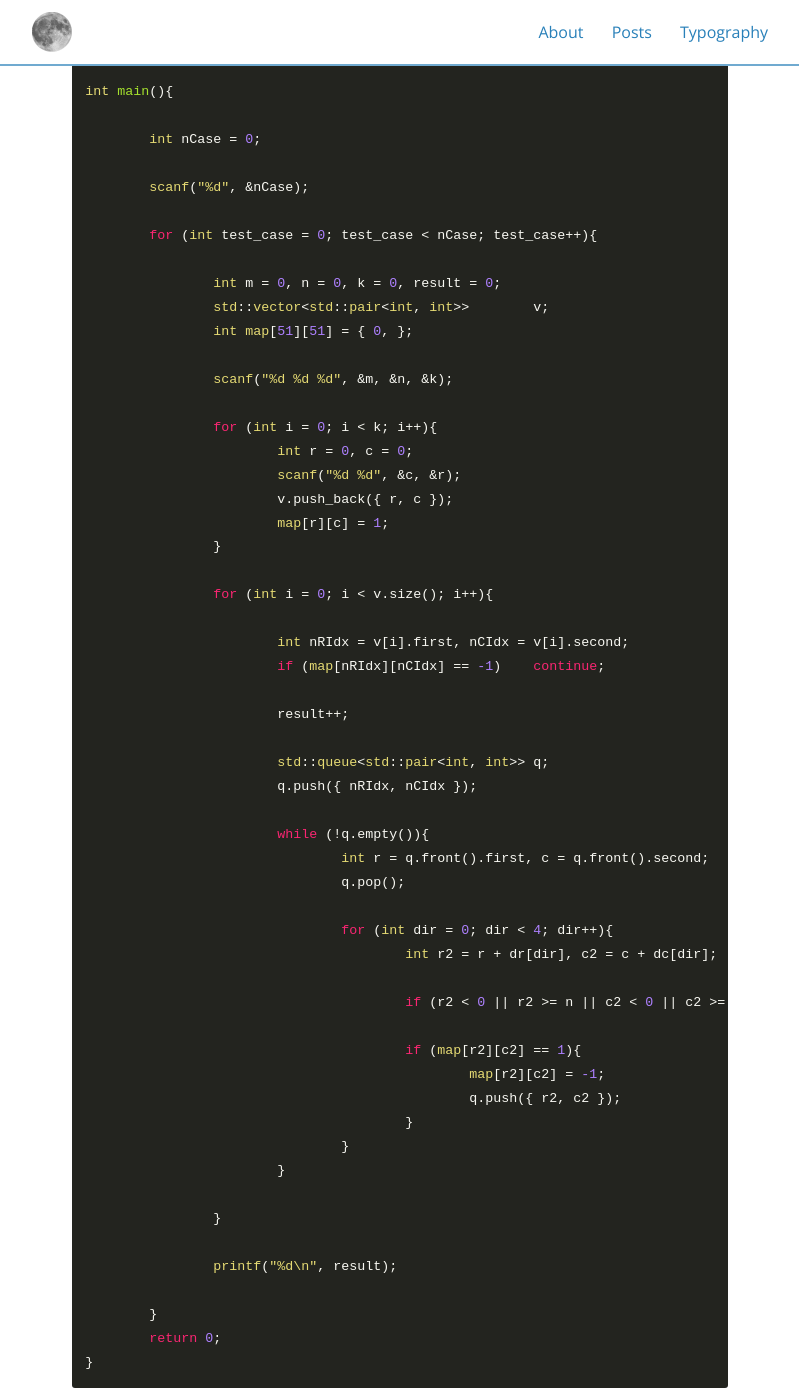
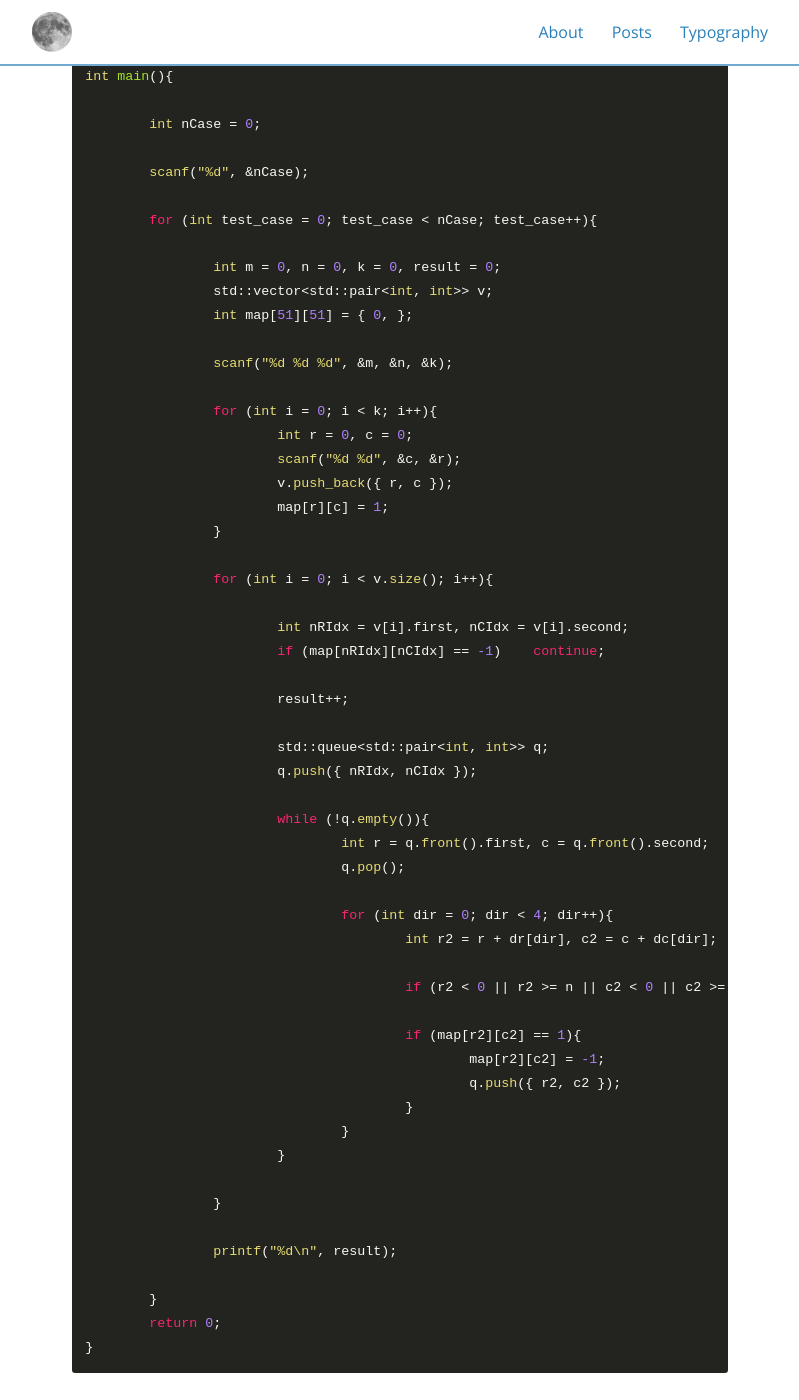
Before and after one commit to yunju-choi/yunju-choi.github.io, a Jekyll site: the page built from _posts/2021-04-04-백준 1012(유기농 배추).md, in a window 1280 px wide and 1400 px high, scrolled down 855 px. Shown: the whole window, without its empty margins (240-1039 px from the left). Built offline with Jekyll 4.4.1, drawn with Linux system fonts in a browser that asks for light colours; nearby versions of some CDN libraries; part of the change alters nothing that is shown; some of the changed text lies outside the part shown.

Commit message:
유기농배추 수정

```diff
--- a/_posts/2021-04-04-백준 1012(유기농 배추).md
+++ b/_posts/2021-04-04-백준 1012(유기농 배추).md
@@ -9,13 +9,15 @@ tags:	백준 알고리즘 그래프 DFS BFS
 cover:  "/assets/heart.png"
 ---
 
-## 백준 1012
+## 백준 1012 유기농 배추
 
 백준 1012 유기농 배추 [문제로 링크][유기농배추]
 
-## 코드 (메모리 : 1228KB, 시간 : 0ms)
 
-{% highlight c++ %}
+
+#### 코드 (메모리 : 1228KB, 시간 : 0ms)
+
+{% highlight cpp %}
 #include <stdio.h>
 #include <queue>
 #include <vector>
@@ -32,7 +34,7 @@ int main(){
 	for (int test_case = 0; test_case < nCase; test_case++){
 
 		int m = 0, n = 0, k = 0, result = 0;
-		std::vector<std::pair<int, int>>	v;
+		std::vector<std::pair<int, int>> v;
 		int map[51][51] = { 0, };
 
 		scanf("%d %d %d", &m, &n, &k);
```
